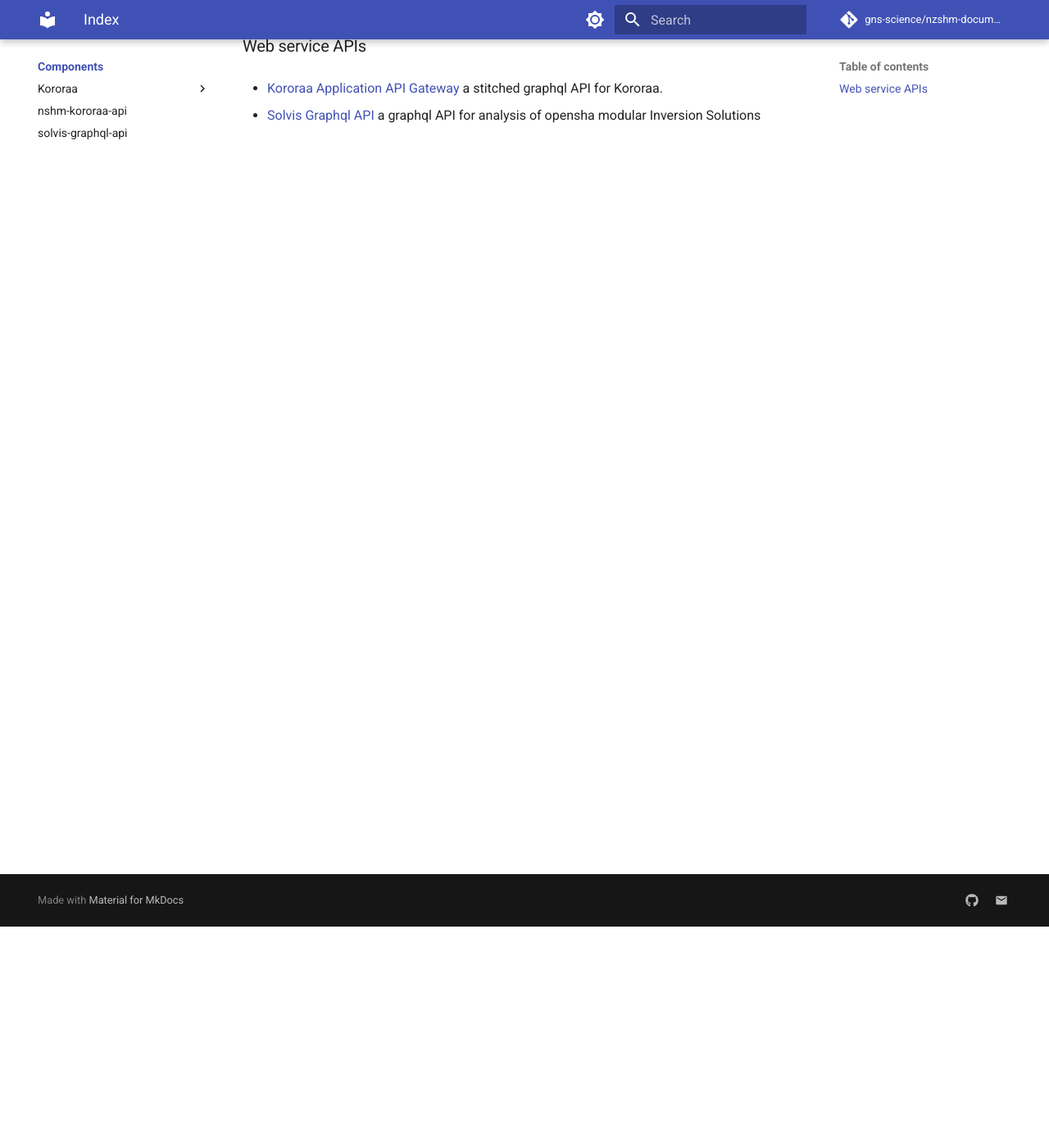
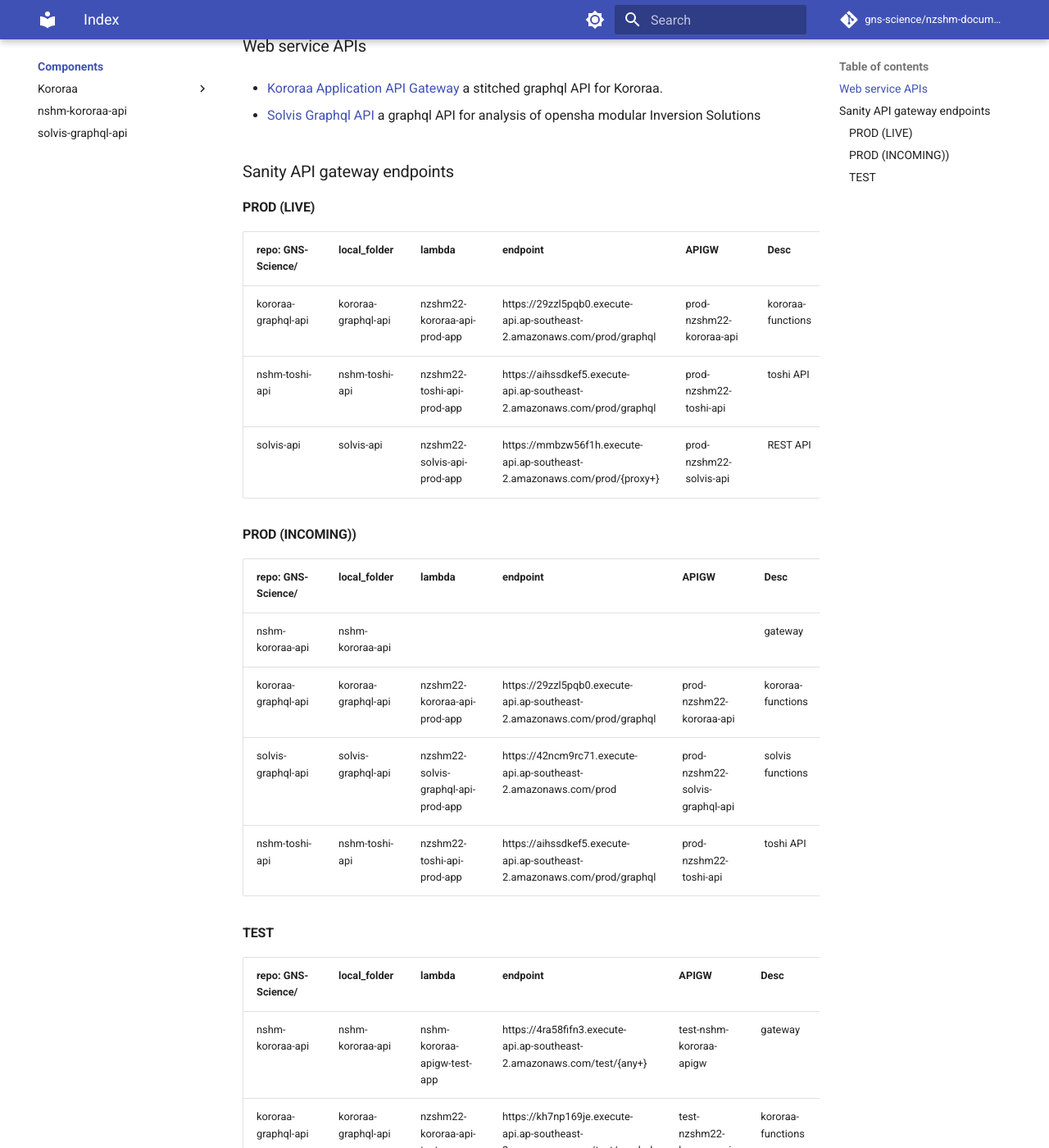
Before and after one commit to GNS-Science/nzshm-documentation, an MkDocs documentation site: the page built from docs/components/index.md, in a window 1280 px wide and 1400 px high, scrolled down 270 px. Shown: the whole window at 82% size. Built offline with MkDocs 1.6.1 and Material for MkDocs 9.7.7, drawn with Linux system fonts in a browser that asks for light colours; comment, search, counter and statistics services are not loaded; some of the changed text lies outside the part shown.

Commit message:
WIP on API configs

```diff
--- a/docs/components/index.md
+++ b/docs/components/index.md
@@ -5,3 +5,32 @@ this is a list of all the NSHM project components managed by Computational Worki
  - [Kororaa Application API Gateway](nshm_kororaa_apigw.md) a stitched graphql API for Kororaa.
 
  - [Solvis Graphql API](solvis_graphql_api.md) a graphql API for analysis of opensha modular Inversion Solutions
+
+
+## Sanity API gateway endpoints
+
+### PROD (LIVE)
+
+| repo: GNS-Science/ | local_folder | lambda | endpoint | APIGW | Desc |
+| -------------- | ------------ | ------ | -------- | ------| ---- |
+| kororaa-graphql-api | kororaa-graphql-api | nzshm22-kororaa-api-prod-app | https://29zzl5pqb0.execute-api.ap-southeast-2.amazonaws.com/prod/graphql | prod-nzshm22-kororaa-api | kororaa-functions |
+| nshm-toshi-api | nshm-toshi-api | nzshm22-toshi-api-prod-app |  https://aihssdkef5.execute-api.ap-southeast-2.amazonaws.com/prod/graphql|  prod-nzshm22-toshi-api | toshi API |
+| solvis-api| solvis-api | nzshm22-solvis-api-prod-app |  https://mmbzw56f1h.execute-api.ap-southeast-2.amazonaws.com/prod/{proxy+} | prod-nzshm22-solvis-api | REST API |
+
+### PROD (INCOMING))
+
+| repo: GNS-Science/ | local_folder | lambda | endpoint | APIGW | Desc |
+| -------------- | ------------ | ------ | -------- | ------| ---- |
+| nshm-kororaa-api | nshm-kororaa-api | | | |gateway |
+| kororaa-graphql-api | kororaa-graphql-api | nzshm22-kororaa-api-prod-app | https://29zzl5pqb0.execute-api.ap-southeast-2.amazonaws.com/prod/graphql | prod-nzshm22-kororaa-api | kororaa-functions |
+| solvis-graphql-api | solvis-graphql-api | nzshm22-solvis-graphql-api-prod-app | https://42ncm9rc71.execute-api.ap-southeast-2.amazonaws.com/prod | prod-nzshm22-solvis-graphql-api | solvis functions |
+| nshm-toshi-api | nshm-toshi-api | nzshm22-toshi-api-prod-app |  https://aihssdkef5.execute-api.ap-southeast-2.amazonaws.com/prod/graphql|  prod-nzshm22-toshi-api | toshi API |
+
+
+### TEST
+| repo: GNS-Science/ | local_folder | lambda | endpoint | APIGW | Desc |
+| -------------- | ------------ | ------ | -------- | ------| ---- |
+| nshm-kororaa-api | nshm-kororaa-api | 	nshm-kororaa-apigw-test-app | https://4ra58fifn3.execute-api.ap-southeast-2.amazonaws.com/test/{any+} |  test-nshm-kororaa-apigw | gateway |
+| kororaa-graphql-api | kororaa-graphql-api | nzshm22-kororaa-api-test-app |  https://kh7np169je.execute-api.ap-southeast-2.amazonaws.com/test/graphql |  test-nzshm22-kororaa-api | kororaa-functions |
+| solvis-graphql-api | solvis-graphql-api | nzshm22-solvis-graphql-api-test-app |  https://ciied31tx2.execute-api.ap-southeast-2.amazonaws.com/test/{any+} | test-nzshm22-solvis-graphql-api | solvis functions |
+| nshm-toshi-api | nshm-toshi-api | nzshm22-toshi-api-test-app | https://i7gz6msaa2.execute-api.ap-southeast-2.amazonaws.com/test/graphql |  test-nzshm22-toshi-api | toshi API |
```
